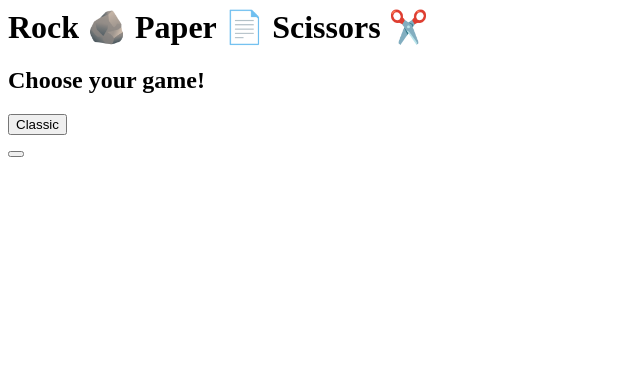
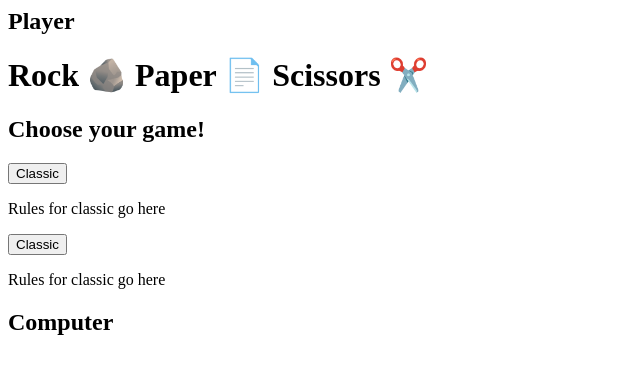
Before and after one commit to AlexaVanSchaardenburg/final-solo-rock-paper-scissors, a plain HTML site: page index.html in a window 1280 px wide. Shown: the whole page, without its empty margins (0-640 px from the left). Drawn offline with Linux system fonts and the light colour scheme.

Commit message:
Finish basic html layout for home page

```diff
--- a/index.html
+++ b/index.html
@@ -3,28 +3,32 @@
         <title>Rock Paper Scissors</title>
     </head>
     <body>
-        <article>
-            <!-- Player section goes here -->
-      </article>
+        <section>
+            <h2>Player</h2>
+      </section>
         <main>
             <!-- Title, instructions, and games go here -->
+            <header>
                 <h1>Rock 🪨 Paper 📄 Scissors ✂️ </h1>
                 <h2>Choose your game!</h2>
+            </header>
+            <section>
                 <section>
                     <button class="game-button">Classic</button>
                     <p>
-                    <!-- Rules for classic go here -->
+                        Rules for classic go here
                     </p>
                 </section>
                 <section>
-                <button class="game-button"></button>
+                    <button class="game-button">Classic</button>
                     <p>
-                    <!-- Rules for complex go here -->
+                        Rules for classic go here
                     </p>
                 </section>
+            </section>
         </main>
-        <article>
-            <!-- Computer section goes here -->
-        </article>
+        <section>
+            <h2>Computer</h2>
+        </section>
     </body>
 </html>
```
Lines whose indentation alone changed are shown as unchanged.
